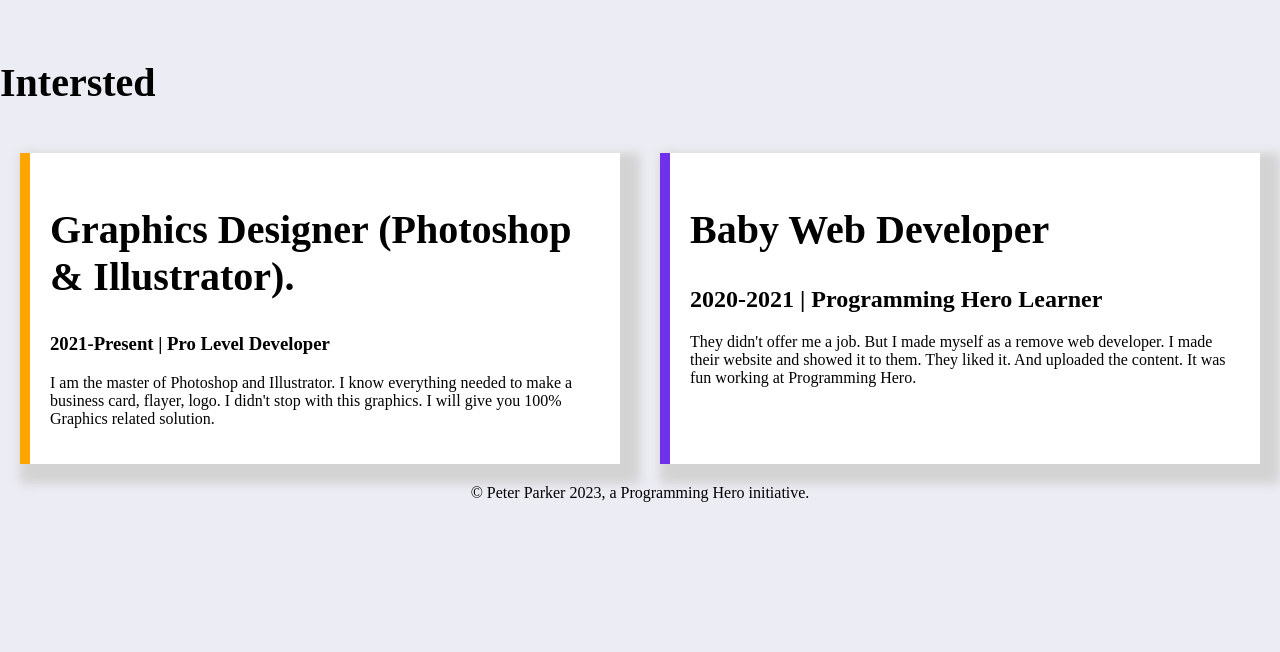
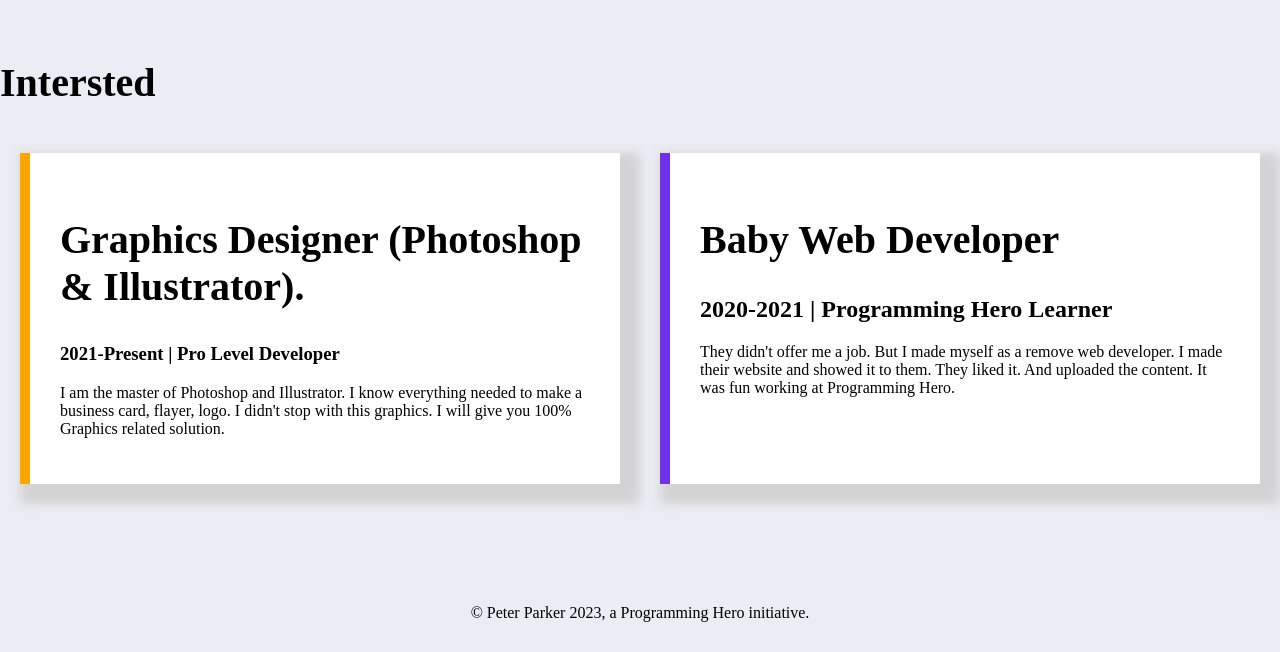
Before and after one commit to AMsumon12/Personal-profile, a plain HTML site: page index.html in a window 1280 px wide. Shown: the part 1176-1828 px from the top of the page. Before the commit the page ends 1678 px from the top, so only its background shows below. Drawn offline with Linux system fonts and the light colour scheme.

Commit message:
footer edit

```diff
--- a/style.css
+++ b/style.css
@@ -47,7 +47,7 @@ h1{
     background-color: white;
     box-shadow: 10px 10px 10px 10px lightgray;
     width: 50%;
-    padding: 20px;
+    padding: 30px;
     margin: 20px;
 }
 #orange{
@@ -58,4 +58,6 @@ h1{
 }
 footer {
     text-align: center;
+    padding-top: 100px;
+    padding-bottom: 30px;
 }
```
